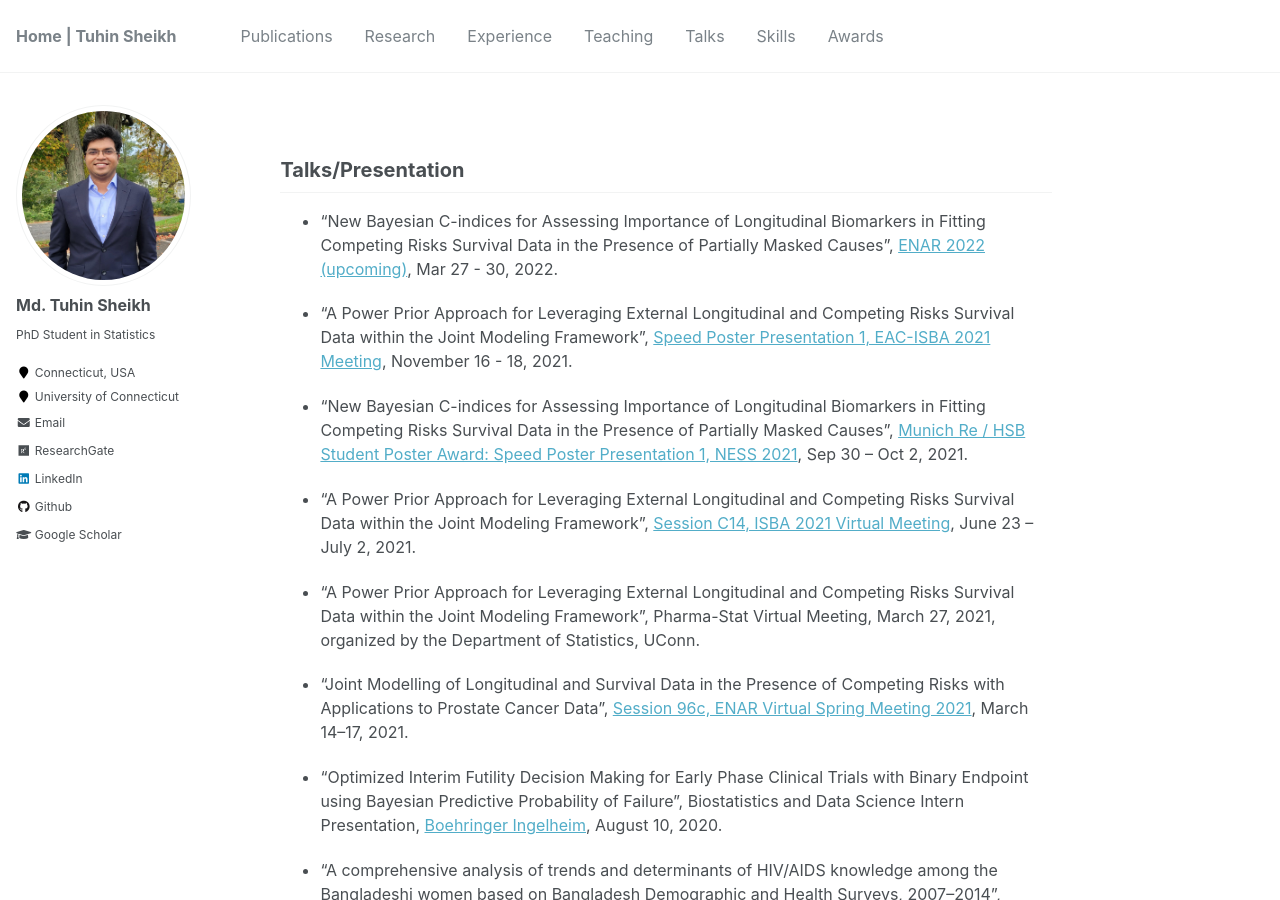
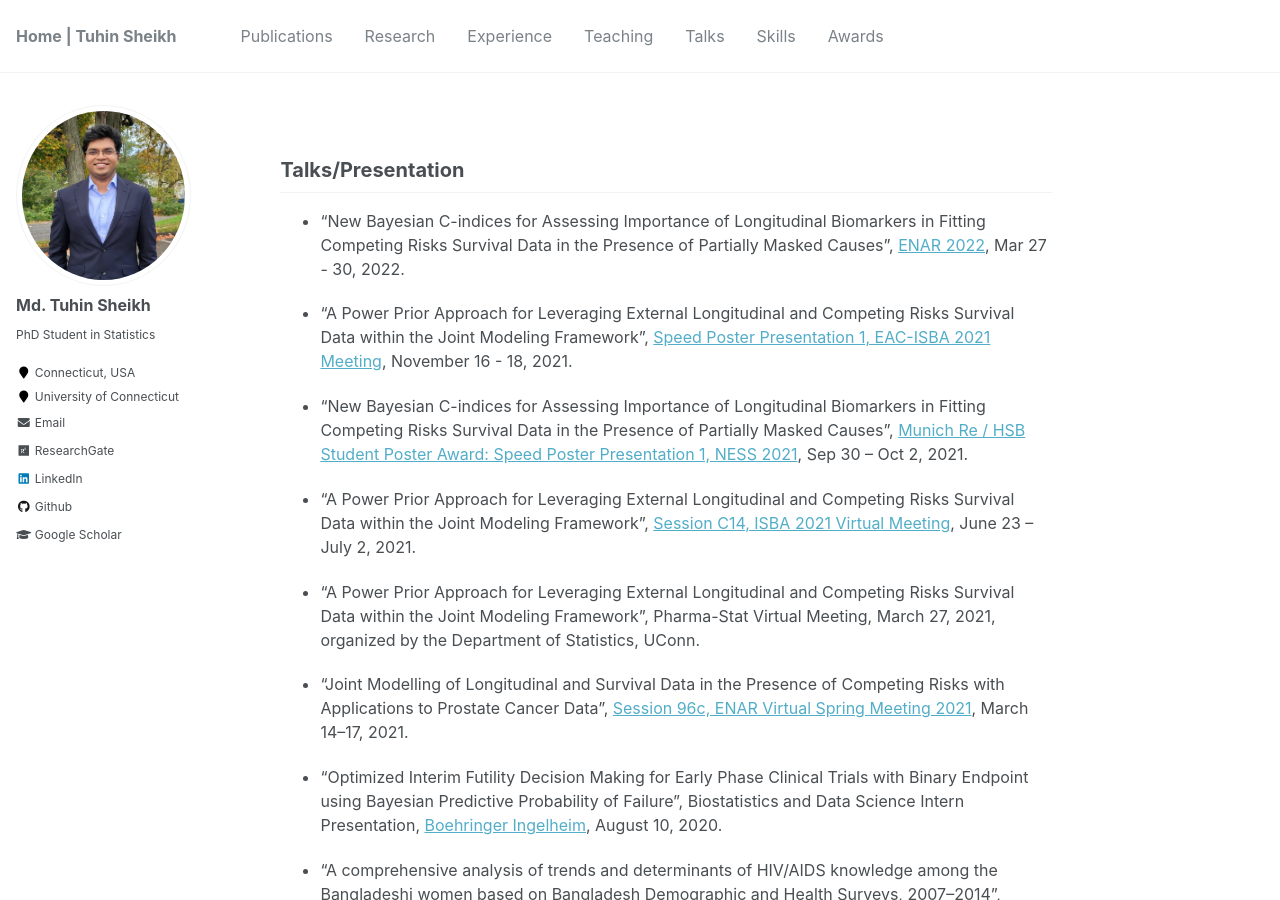
Before and after one commit to mdtuhinsheikh/mdtuhinsheikh.github.io, a Jekyll site: the page built from _pages/talks.md, in a window 1280 px wide and 900 px high. Built offline with Jekyll 4.4.1, drawn with Linux system fonts in a browser that asks for light colours.

Commit message:
Update talks.md

```diff
--- a/_pages/talks.md
+++ b/_pages/talks.md
@@ -5,7 +5,7 @@ author_profile: true
 ---
 
 ## Talks/Presentation
-* "New Bayesian C-indices for Assessing Importance of Longitudinal Biomarkers in Fitting Competing Risks Survival Data in the Presence of Partially Masked Causes", [ENAR 2022 (upcoming)](https://enar.org/meetings/spring2022/), Mar 27 - 30, 2022.
+* "New Bayesian C-indices for Assessing Importance of Longitudinal Biomarkers in Fitting Competing Risks Survival Data in the Presence of Partially Masked Causes", [ENAR 2022](https://enar.org/meetings/spring2022/), Mar 27 - 30, 2022.
 
 * "A Power Prior Approach for Leveraging External Longitudinal and Competing Risks Survival Data within the Joint Modeling Framework", [Speed Poster Presentation 1, EAC-ISBA 2021 Meeting](https://events.stat.uconn.edu/EACISBA2021/), November 16 - 18, 2021.
 
```
